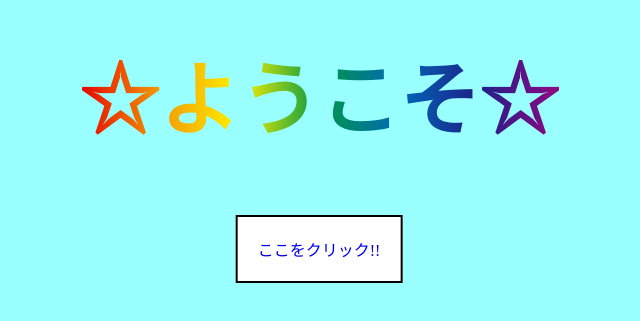
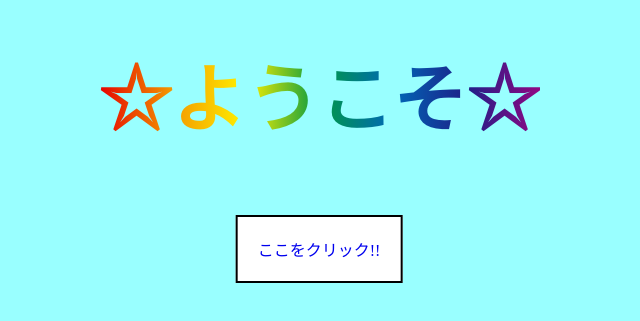
Before and after one commit to takenokao/yokoso24, a plain HTML site: page index.html in a window 1280 px wide. Shown: the part 167-488 px from the top of the page, without its empty margins (321-961 px from the left). Drawn offline with Linux system fonts and the light colour scheme; a web font is replaced by a local one.

Commit message:
Update index.html

```diff
--- a/index.html
+++ b/index.html
@@ -14,7 +14,7 @@
                     background: linear-gradient(to right,#e60000,#f39800,#fff100,#009944,#0068b7,#1d2088,#920783);
                     -webkit-background-clip: text;
                     -webkit-text-fill-color: transparent;
-                    font-size: 250%;
+                    font-size: 230%;
                     font-weight: bold;
                     display: inline-block;
                 }
```
